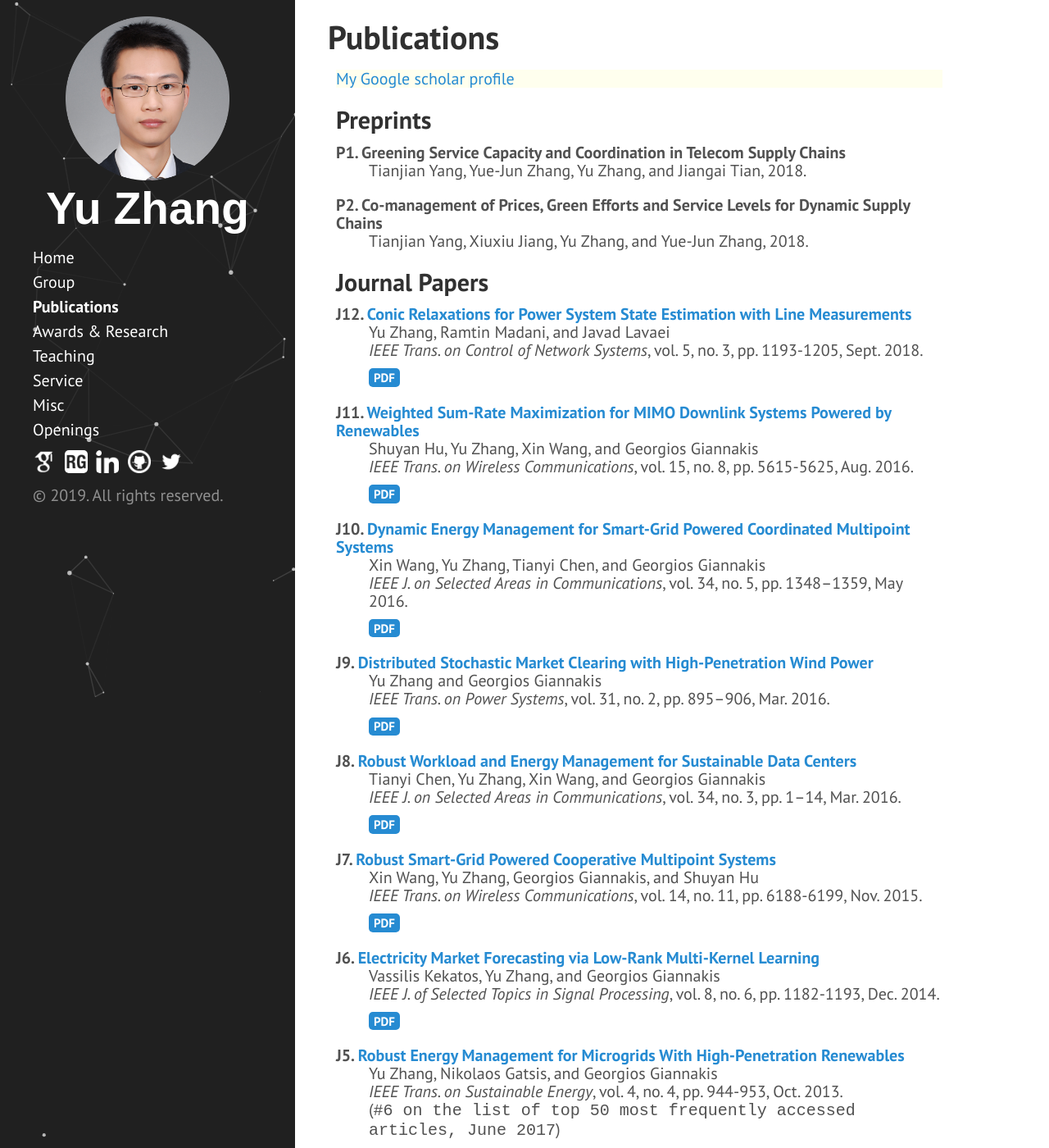
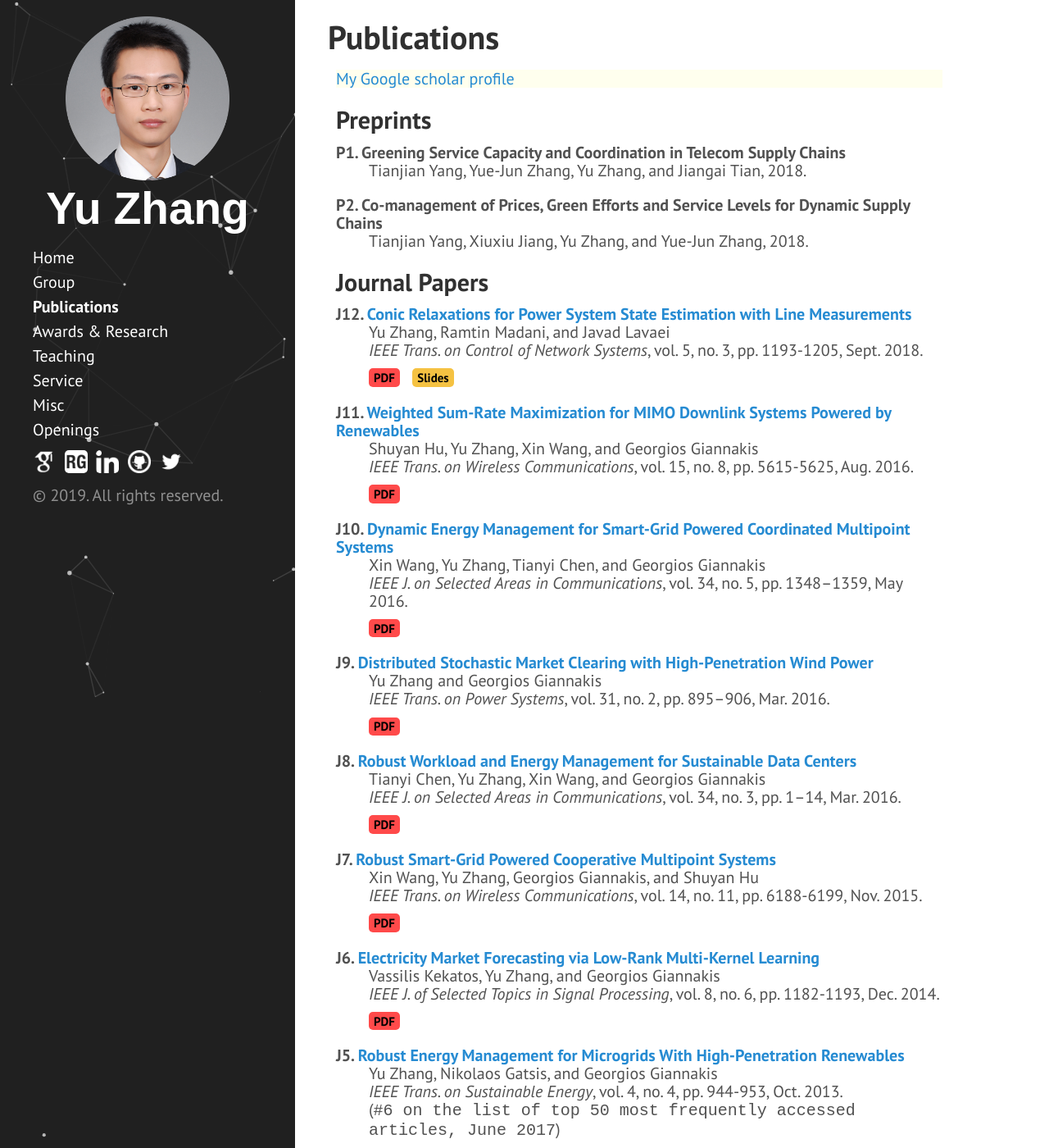
Before and after one commit to joshtai/joshtai.github.io, a Jekyll site: the page built from publications.html, in a window 1280 px wide and 1400 px high. Shown: the whole window at 82% size. Built offline with Jekyll 4.4.1, drawn with Linux system fonts in a browser that asks for light colours; Markdown is read by kramdown in place of the engine named in the settings.

Commit message:
change button color

```diff
--- a/index.html
+++ b/index.html
@@ -7,7 +7,7 @@ title: Home
 <body>
 <h1>{{ page.title }}</h1>
 <table class="imgtable"><tr><td class="squareimg" width="30%">
-<img src="public/img/profile2017.png" alt="YZprofile" width="100%" margin="0 0 0" />&nbsp;</td>
+<img src="/public/img/profile2017.png" alt="YZprofile" width="100%" margin="0 0 0" />&nbsp;</td>
 <td align="left"><p><b>Yu Zhang</b> (<a href="public/cv/mycv_latest/myCV/CV_YuZhang.pdf" target=&ldquo;blank&rdquo;>CV</a>)</p>
 <p>Assistant Professor<br />
 Department of Electrical and Computer Engineering<br />
--- a/public/css/hyde.css
+++ b/public/css/hyde.css
@@ -62,8 +62,12 @@ table {
     transform: scale(1.1);
 }
 .badge-primary {
-    color: #fff;
-    background-color: #268bd2;
+    color: black;
+    background-color: #ff4a4a;
+}
+
+.button-2 {
+  background-color: #f5c242;
 }
 
 .badge {
--- a/publications.html
+++ b/publications.html
@@ -55,6 +55,14 @@ Yu Zhang, Ramtin Madani, and Javad Lavaei<br />
     <span class="badge badge-primary pop-button">
   <i class="fas fa-file-pdf"></i>
  PDF
+    </span>
+  </a>
+</li>
+<li class="list-inline-item">
+  <a href="/public/myPub/SE_Line_2016.pdf" target="_blank">
+    <span class="badge badge-primary pop-button button-2">
+  <i class="fas fa-file-pdf"></i>
+ Slides
     </span>
   </a>
 </li>
```
